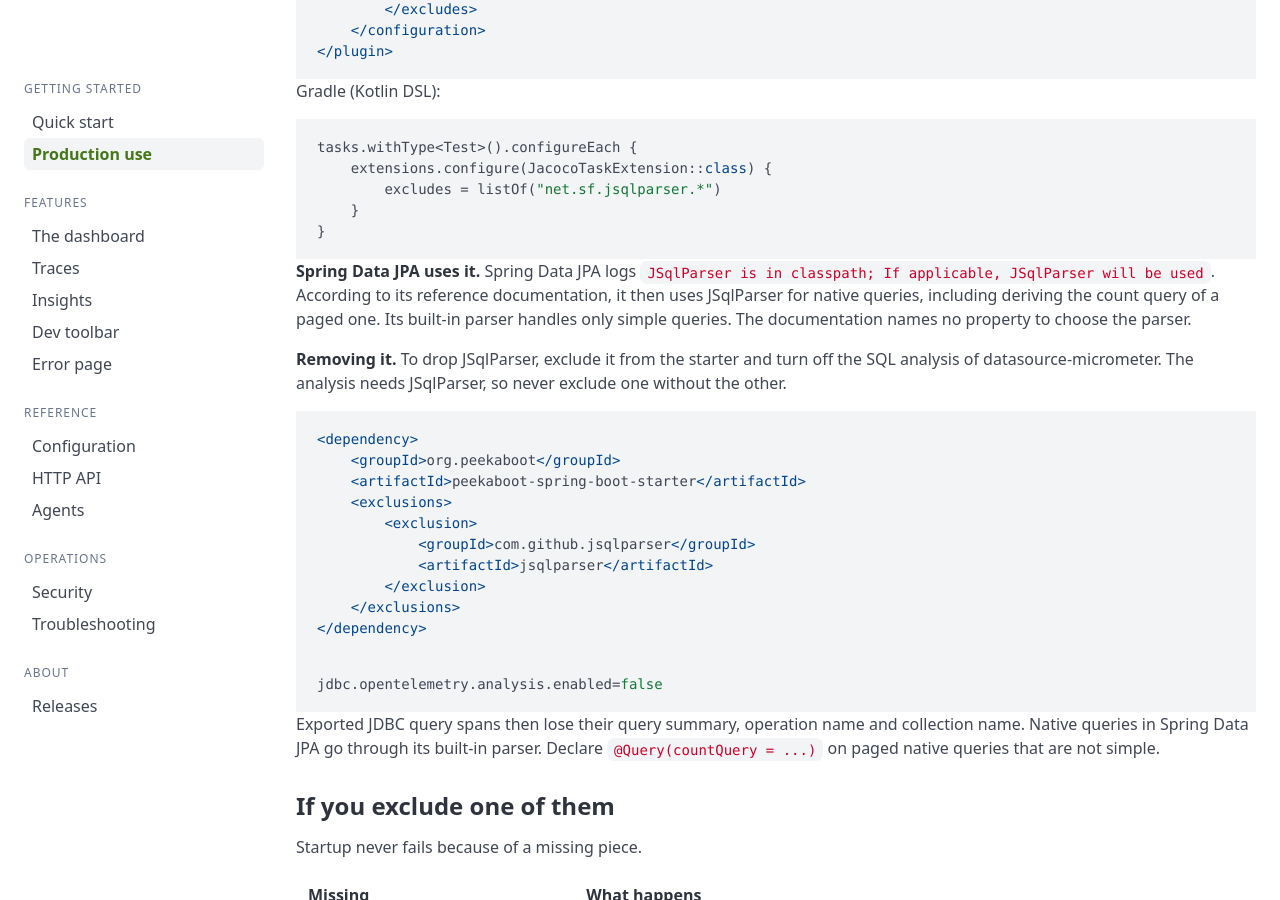
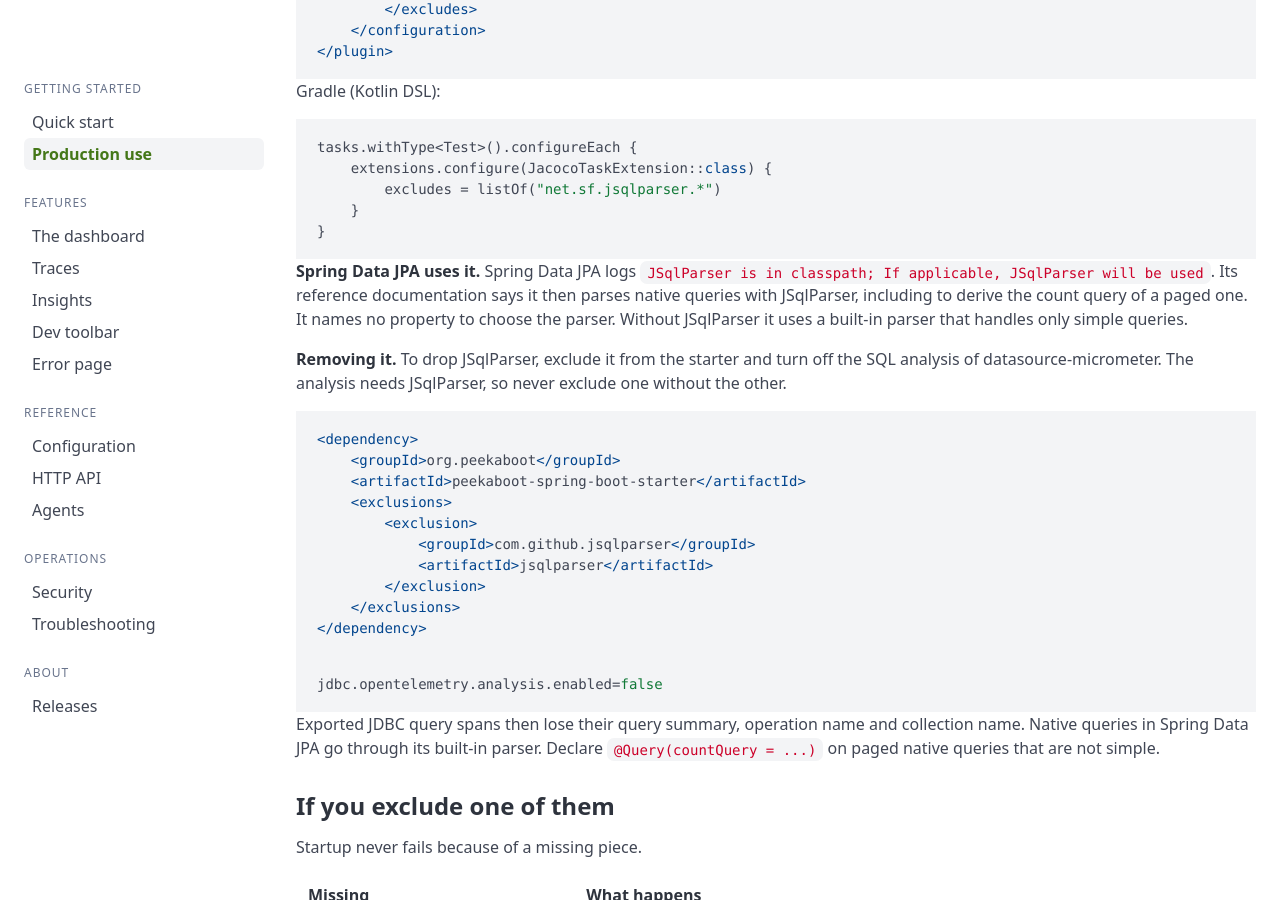
Before and after one commit to peekaboot-org/peekaboot-org.github.io, a Jekyll site: the page built from docs/in-production.md, in a window 1280 px wide and 900 px high, scrolled down 3859 px. Built offline with Jekyll 4.4.1, drawn with Linux system fonts in a browser that asks for light colours.

Commit message:
docs: describe appender and parser effects

````diff
--- a/docs/in-production.md
+++ b/docs/in-production.md
@@ -171,9 +171,9 @@ tasks.withType<Test>().configureEach {
 ```
 
 **Spring Data JPA uses it.** Spring Data JPA logs `JSqlParser is in classpath; If applicable,
-JSqlParser will be used`. According to its reference documentation, it then uses JSqlParser for
-native queries, including deriving the count query of a paged one. Its built-in parser handles
-only simple queries. The documentation names no property to choose the parser.
+JSqlParser will be used`. Its reference documentation says it then parses native queries with
+JSqlParser, including to derive the count query of a paged one. It names no property to choose
+the parser. Without JSqlParser it uses a built-in parser that handles only simple queries.
 
 **Removing it.** To drop JSqlParser, exclude it from the starter and turn off the SQL analysis of
 datasource-micrometer. The analysis needs JSqlParser, so never exclude one without the other.
````
Also changed, not shown: docs/troubleshooting.md (+2 -2 lines).
